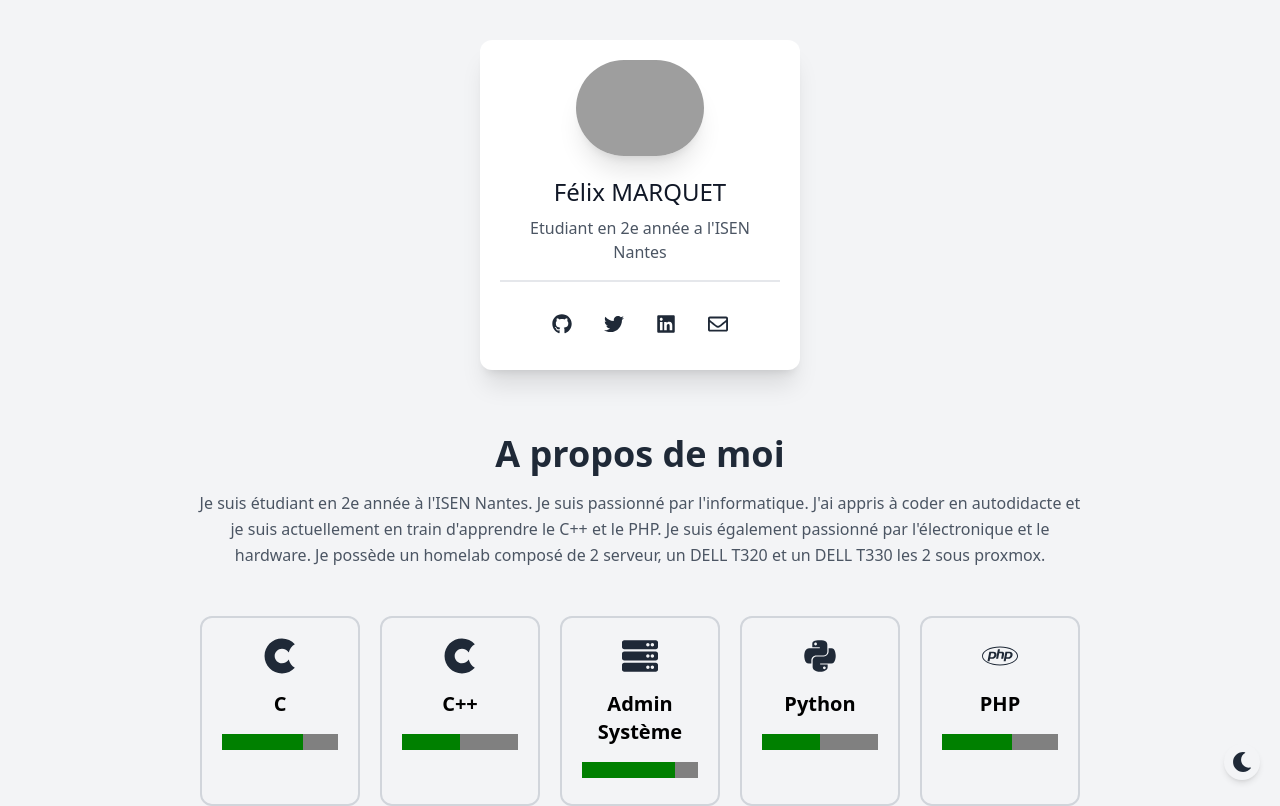
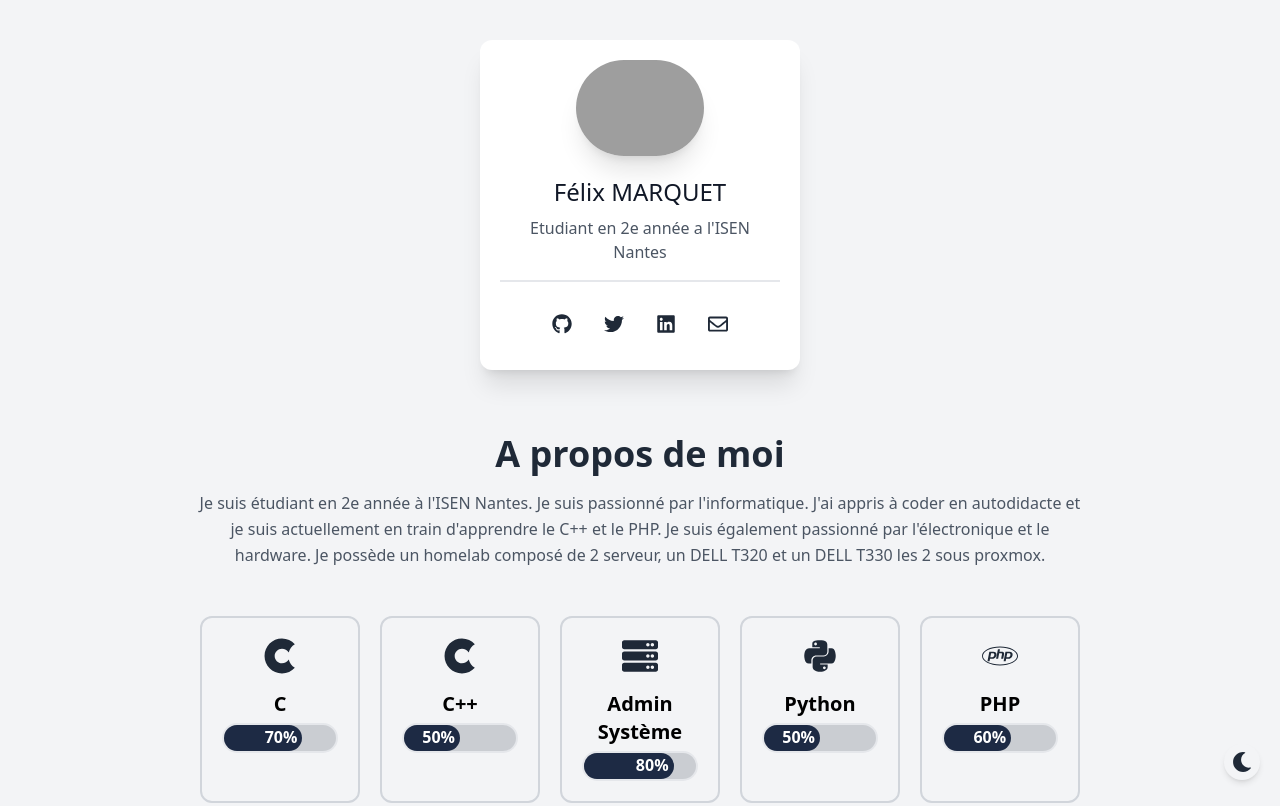
Before and after one commit to BreizhHardware/portfolio, a React (Create React App) app: page / in a window 1280 px wide. Shown: the top 806 px of the page. Built offline with nearby package versions, Linux system fonts and the light colour scheme; grey boxes are pictures that could not be loaded.

Commit message:
Change ProgresBar from react one to home made

```diff
--- /dev/null
+++ b/src/components/ProgresBar.tsx
@@ -0,0 +1,39 @@
+import React from "react";
+
+const ProgressBar = (props) => {
+    const { bgcolor, completed } = props;
+
+    const containerStyles = {
+        height: 30,
+        width: '100%',
+        backgroundColor: "#cacdd2",
+        borderRadius: 50,
+        borderWidth: 2,
+        marginTop: 5
+    }
+
+    const fillerStyles = {
+        height: '100%',
+        width: `${completed}%`,
+        backgroundColor: bgcolor,
+        borderRadius: 'inherit',
+        textAlign: 'right',
+        transition: 'width 1s ease-in-out',
+    }
+
+    const labelStyles = {
+        padding: 5,
+        color: 'white',
+        fontWeight: 'bold'
+    }
+
+    return (
+        <div style={containerStyles}>
+            <div style={fillerStyles}>
+                <span style={labelStyles}>{`${completed}%`}</span>
+            </div>
+        </div>
+    );
+};
+
+export default ProgressBar;
--- a/src/components/SkillCard.tsx
+++ b/src/components/SkillCard.tsx
@@ -1,6 +1,8 @@
 // @ts-ignore
 import React from 'react';
 import { FaCuttlefish, FaPhp, FaPython, FaServer} from 'react-icons/fa';
+//@ts-ignore
+import ProgresBar from "./ProgresBar.tsx";
 
 const iconClassName = "mx-auto text-4xl text-gray-800 dark:text-gray-200";
 
@@ -22,7 +24,7 @@ const SkillCard: React.FC<SkillCardProps> = ({skillName, skillLevel}) => {
         <div className="m-4 w-40 flex-none mx-auto text-center p-5 rounded-xl border-2 border-gray-300 ">
             {skillIcon}
             <p className="text-xl font-semibold mt-4 dark:text-gray-400">{skillName}</p>
-            <progress className="w-full mt-4 rounded-lg" value={skillLevel} max="100"></progress>
+            <ProgresBar className="" bgcolor={"#1d2a44"} completed={skillLevel} ></ProgresBar>
         </div>
     );
 }
--- a/src/components/Skills.tsx
+++ b/src/components/Skills.tsx
@@ -1,5 +1,6 @@
 // @ts-ignore
 import React from 'react';
+// @ts-ignore
 import SkillCard from './SkillCard.tsx';
 
 function Skills({skills}) {
```
